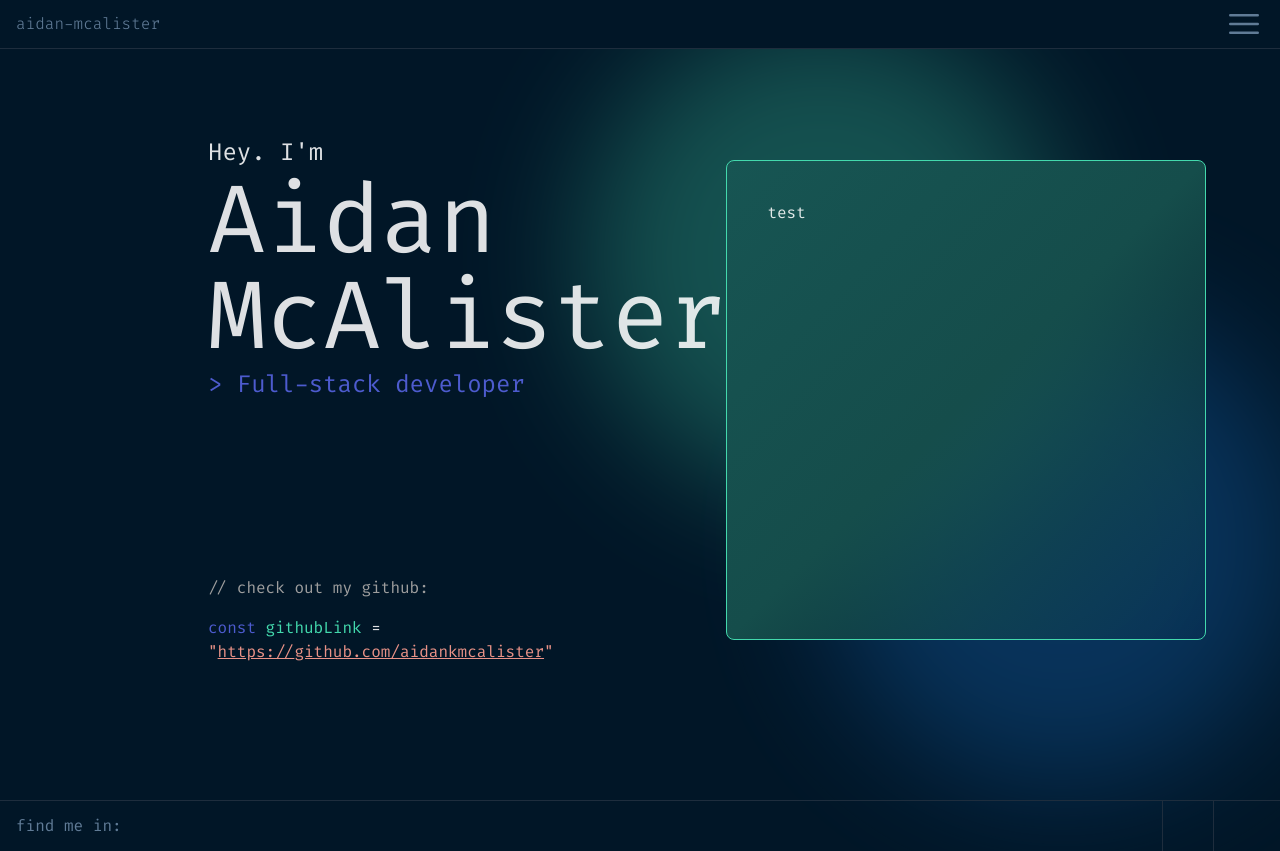
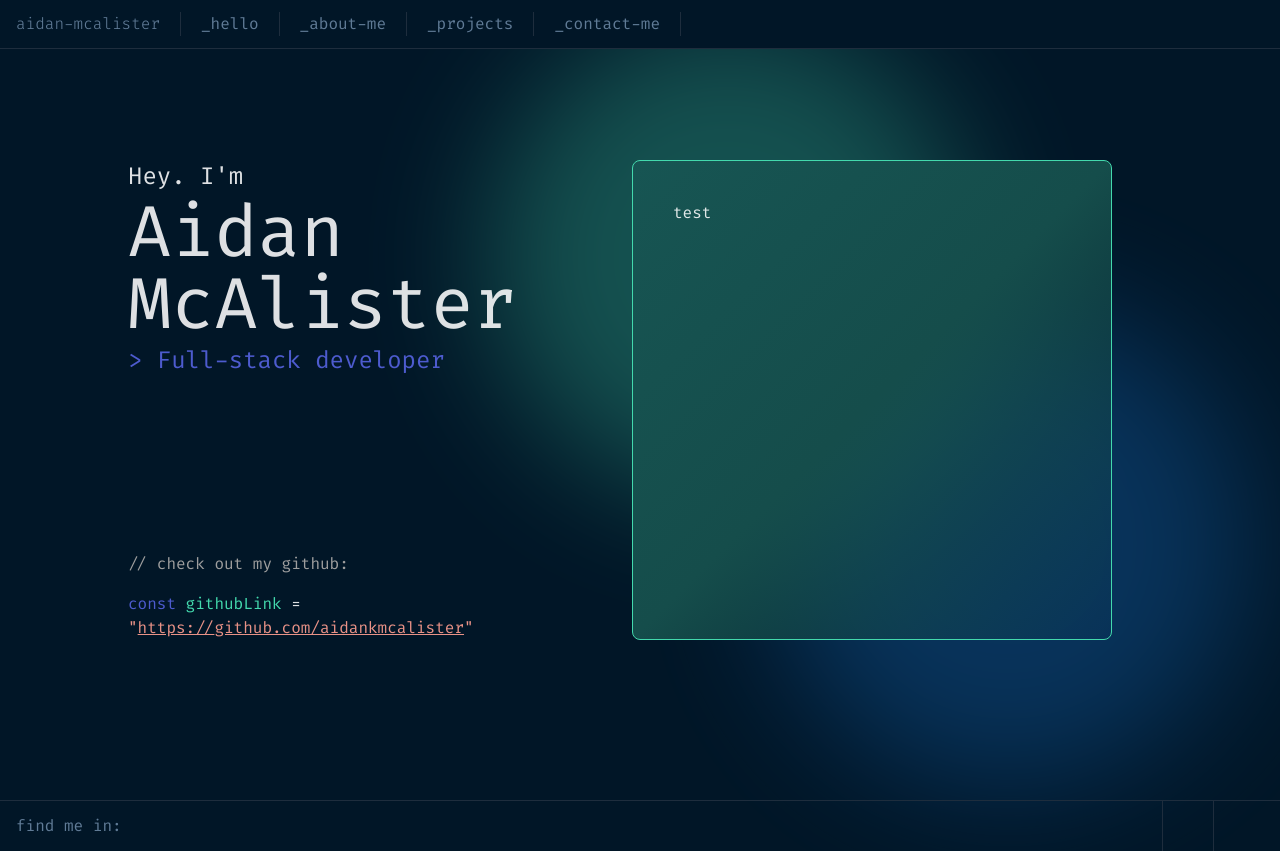
Before and after one commit to aidankmcalister/portfolio-revised, a React (Vite) app: page / in a window 1280 px wide. Built offline with nearby package versions, Linux system fonts and the light colour scheme; what tailwindcss-animated would draw is missing.

Commit message:
homepage, navbar

```diff
--- a/src/components/homeComponents/MainCard.jsx
+++ b/src/components/homeComponents/MainCard.jsx
@@ -4,11 +4,13 @@ const MainCard = () => {
   return (
     <div className="text-xl lg:text-2xl leading-10">
       <p>Hey. I'm</p>
-      <h1 className="text-6xl lg:text-8xl my-1">
+      <h1 className="text-6xl lg:text-7xl my-1">
         Aidan
         <br className="block lg:hidden" /> McAlister
       </h1>
-      <p className="text-main-green md:text-main-text-blue">&gt; Full-stack developer</p>
+      <p className="text-main-green md:text-main-text-blue">
+        &gt; Full-stack developer
+      </p>
     </div>
   );
 };
--- a/src/components/universalComponents/Navbar.jsx
+++ b/src/components/universalComponents/Navbar.jsx
@@ -1,5 +1,6 @@
 import { Link } from "react-router-dom";
 import { Bars3Icon } from "@heroicons/react/24/solid";
+import { links } from "../../constants/constants";
 
 const Navbar = ({ openMenuHandler }) => {
   return (
@@ -7,7 +8,23 @@ const Navbar = ({ openMenuHandler }) => {
       <Link to="/">
         <h1 className="font-fira font-light">aidan-mcalister</h1>
       </Link>
-      <button onClick={openMenuHandler}>
+
+      <div className="hidden md:flex border-l border-tertiary-blue flex-grow ml-5">
+        {links.map((link, index) => (
+          <div
+            key={index}
+            className="font-fira px-5 border-r border-tertiary-blue"
+          >
+            <Link to={link.href}>
+              <p className="hover:font-bold hover:text-secondary-blue transition-all">
+                {link.label}
+              </p>
+            </Link>
+          </div>
+        ))}
+      </div>
+
+      <button className="md:hidden block" onClick={openMenuHandler}>
         <Bars3Icon className="w-10" />
       </button>
     </div>
--- a/src/pages/Homepage.jsx
+++ b/src/pages/Homepage.jsx
@@ -4,7 +4,7 @@ import FindProfileCard from "../components/homeComponents/FindProfileCard";
 
 const Homepage = () => {
   return (
-    <div className="lg:flex items-center justify-between lg:mx-52 w-screen">
+    <div className="md:flex items-center justify-between lg:mx-[10%] w-screen">
       <div className="mx-7 lg:mx-0 relative">
         <div className="absolute block lg:hidden -z-10 rounded-full h-80 w-80 -top-20 -left-24 bg-main-green opacity-25 filter blur-3xl"></div>
         <div className="absolute block lg:hidden -z-20 rounded-full h-80 w-80 bottom-0 left-24 bg-gradient-to-b from-blue-700 to-transparent opacity-30 filter blur-3xl"></div>
@@ -13,10 +13,10 @@ const Homepage = () => {
           <FindProfileCard />
         </div>
       </div>
-      <div className="relative lg:block hidden">
+      <div className="relative md:block hidden">
         <div className="absolute -z-10 rounded-full h-[30rem] w-[30rem] -top-36 -left-36 bg-main-green opacity-30 filter blur-3xl"></div>
         <div className="absolute -z-20 rounded-full h-[30rem] w-[30rem] -bottom-36 -right-24 bg-blue-700 opacity-30 filter blur-3xl"></div>
-        <div className="border-main-green border h-[30rem] w-[30rem] bg-gradient-to-br from-[#175553] via-[#154d4b] to-transparent p-10 rounded-lg">
+        <div className="mr-10 border-main-green border md:h-[20rem] md:w-[20rem] lg:h-[30rem] lg:w-[30rem] bg-gradient-to-br from-[#175553] via-[#154d4b] to-transparent p-10 rounded-lg">
           test
         </div>
       </div>
```
